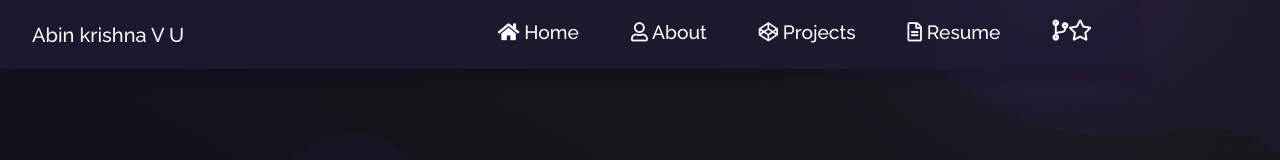
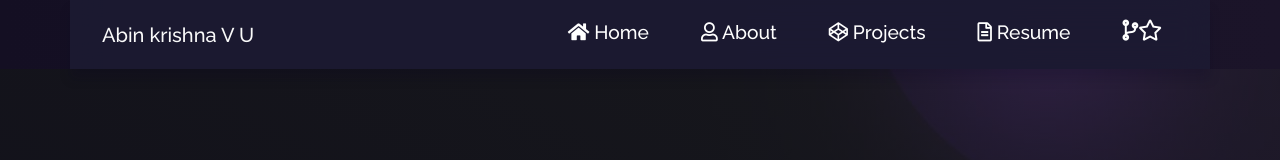
Before and after one commit to skywalker2255/abinkrishna, a plain HTML site: page index.html in a window 1280 px wide. Shown: the top 160 px of the page. Drawn offline with nearby package versions, Linux system fonts and the light colour scheme; some icons are missing.

Commit message:
make span to centre

```diff
--- a/css/style.css
+++ b/css/style.css
@@ -89,7 +89,7 @@ html {
   }
 
   .navbar {
-    position: fixed !important;
+    position: relative !important;
     transition: all 0.3s ease-out 0s !important;
     padding: 0.3rem 2rem !important;
     font-size: 1.2rem !important;
```
